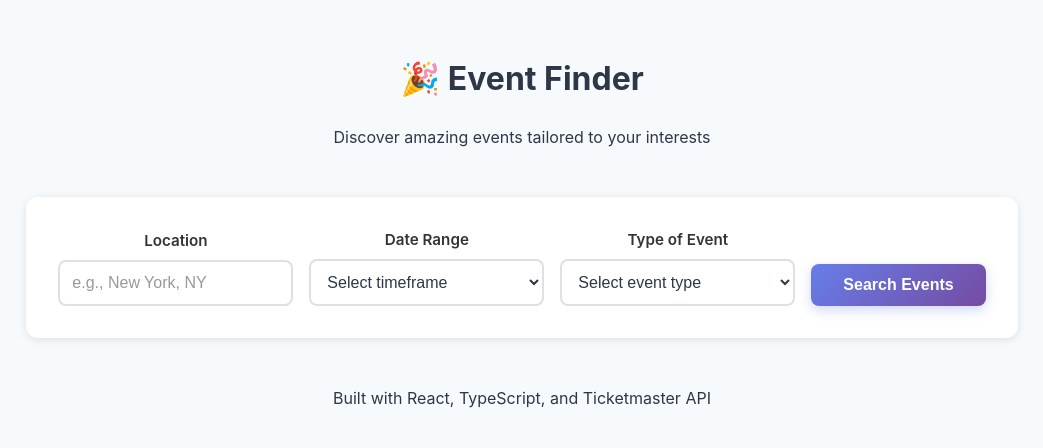
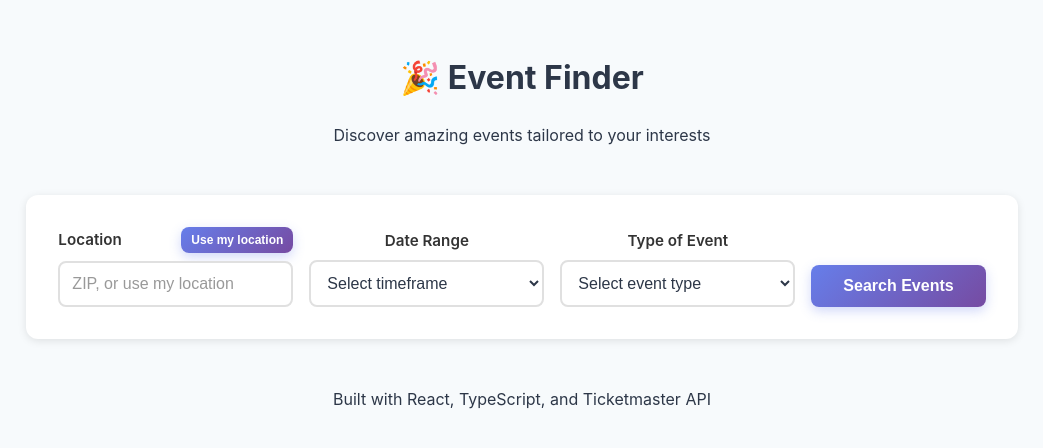
Before and after one commit to kyeongan/event-finder, a React (Vite) app: page / in a window 1280 px wide. Shown: the part 170-618 px from the top of the page, without its empty margins (118-1161 px from the left). Built offline with nearby package versions, Linux system fonts and the light colour scheme.

Commit message:
current location with geolocation

```diff
--- a/src/components/SearchForm.tsx
+++ b/src/components/SearchForm.tsx
@@ -40,6 +40,7 @@ const SUGGESTED_CITIES = [
   'Miami, FL',
   'Atlanta, GA',
 ];
+
 export const SearchForm: React.FC<SearchFormProps> = ({ onSearch }) => {
   const [location, setLocation] = useState('');
   const [dateRange, setDateRange] = useState('');
@@ -48,6 +49,14 @@ export const SearchForm: React.FC<SearchFormProps> = ({ onSearch }) => {
   const [filteredCities, setFilteredCities] = useState<string[]>([]);
   const inputRef = useRef<HTMLInputElement>(null);
   const suggestionsRef = useRef<HTMLDivElement>(null);
+
+  // ZIP lookup state
+  const [isResolvingZip, setIsResolvingZip] = useState(false);
+  const [zipError, setZipError] = useState<string | null>(null);
+
+  // Current location state
+  const [isLocating, setIsLocating] = useState(false);
+  const [locError, setLocError] = useState<string | null>(null);
 
   // Filter cities based on input
   useEffect(() => {
@@ -59,6 +68,118 @@ export const SearchForm: React.FC<SearchFormProps> = ({ onSearch }) => {
       setShowSuggestions(false);
     }
   }, [location]);
+
+  // Auto-resolve US ZIP code -> "City, ST"
+  useEffect(() => {
+    const zipMatch = location.trim().match(/^(\d{5})(?:-\d{4})?$/);
+    if (!zipMatch) {
+      setIsResolvingZip(false);
+      setZipError(null);
+      return;
+    }
+
+    const zip5 = zipMatch[1];
+    const controller = new AbortController();
+
+    setIsResolvingZip(true);
+    setZipError(null);
+
+    const timeoutId = window.setTimeout(async () => {
+      try {
+        const res = await fetch(`https://api.zippopotam.us/us/${zip5}`, { signal: controller.signal });
+        if (!res.ok) throw new Error(`ZIP lookup failed: ${res.status}`);
+
+        const data: {
+          places?: Array<{
+            'place name'?: string;
+            'state abbreviation'?: string;
+          }>;
+        } = await res.json();
+
+        const first = data.places?.[0];
+        const city = first?.['place name'];
+        const state = first?.['state abbreviation'];
+
+        if (city && state) {
+          setLocation(`${city}, ${state}`);
+          setShowSuggestions(false);
+        } else {
+          setZipError('Could not resolve ZIP code.');
+        }
+      } catch (e: any) {
+        if (e?.name === 'AbortError') return;
+        setZipError('Could not resolve ZIP code.');
+      } finally {
+        setIsResolvingZip(false);
+      }
+    }, 300);
+
+    return () => {
+      controller.abort();
+      window.clearTimeout(timeoutId);
+    };
+  }, [location]);
+
+  const handleUseCurrentLocation = () => {
+    setLocError(null);
+    setZipError(null);
+    setShowSuggestions(false);
+
+    if (!('geolocation' in navigator)) {
+      setLocError('Geolocation is not supported in this browser.');
+      return;
+    }
+
+    setIsLocating(true);
+
+    navigator.geolocation.getCurrentPosition(
+      async (pos) => {
+        try {
+          const { latitude, longitude } = pos.coords;
+
+          // Reverse geocode -> city/state (no API key)
+          const res = await fetch(`https://api.bigdatacloud.net/data/reverse-geocode-client?latitude=${encodeURIComponent(latitude)}&longitude=${encodeURIComponent(longitude)}&localityLanguage=en`);
+
+          if (!res.ok) throw new Error(`Reverse geocode failed: ${res.status}`);
+
+          const data: {
+            city?: string;
+            locality?: string;
+            principalSubdivision?: string;
+            principalSubdivisionCode?: string; // e.g. "US-CA"
+            countryCode?: string;
+          } = await res.json();
+
+          const city = data.city || data.locality;
+          const regionCode = data.principalSubdivisionCode?.includes('-') ? data.principalSubdivisionCode.split('-')[1] : undefined;
+          const region = regionCode || data.principalSubdivision;
+
+          if (city && region) {
+            setLocation(`${city}, ${region}`);
+            setShowSuggestions(false);
+            inputRef.current?.blur();
+          } else if (data.principalSubdivision && data.countryCode) {
+            setLocation(`${data.principalSubdivision}, ${data.countryCode}`);
+            setShowSuggestions(false);
+            inputRef.current?.blur();
+          } else {
+            setLocError('Could not determine a city from your location.');
+          }
+        } catch {
+          setLocError('Could not determine a city from your location.');
+        } finally {
+          setIsLocating(false);
+        }
+      },
+      (err) => {
+        // Common: user denied permission
+        setIsLocating(false);
+        if (err.code === err.PERMISSION_DENIED) setLocError('Location permission was denied.');
+        else setLocError('Unable to get your current location.');
+      },
+      { enableHighAccuracy: false, timeout: 10000, maximumAge: 5 * 60 * 1000 }
+    );
+  };
 
   // Close suggestions when clicking outside
   useEffect(() => {
@@ -74,7 +195,6 @@ export const SearchForm: React.FC<SearchFormProps> = ({ onSearch }) => {
 
   const handleSubmit = (e: React.FormEvent) => {
     e.preventDefault();
-
     onSearch({ location, dateRange, eventType });
   };
 
@@ -83,27 +203,36 @@ export const SearchForm: React.FC<SearchFormProps> = ({ onSearch }) => {
     setShowSuggestions(false);
   };
 
-  // Get today's date in YYYY-MM-DD format for min date
-
   return (
     <div className="search-form-container">
       <form onSubmit={handleSubmit} className="search-form">
         <div className="form-row">
           <div className="form-group">
-            <label htmlFor="location">Location</label>
+            <label htmlFor="location" style={{ display: 'flex', alignItems: 'center', justifyContent: 'space-between', gap: 8 }}>
+              <span>Location</span>
+              <button type="button" onClick={handleUseCurrentLocation} disabled={isLocating} className="search-button" style={{ padding: '6px 10px', fontSize: 12 }}>
+                {isLocating ? 'Locating…' : 'Use my location'}
+              </button>
+            </label>
+
             <div className="autocomplete-wrapper">
               <input
                 ref={inputRef}
                 id="location"
                 type="text"
-                // required
                 value={location}
                 onChange={(e) => setLocation(e.target.value)}
                 onFocus={() => location.length >= 2 && filteredCities.length > 0 && setShowSuggestions(true)}
-                placeholder="e.g., New York, NY"
+                placeholder="ZIP, or use my location"
                 className="form-input"
                 autoComplete="off"
               />
+
+              {isResolvingZip && <div style={{ marginTop: 6, fontSize: 12, opacity: 0.8 }}>Resolving ZIP code…</div>}
+              {zipError && <div style={{ marginTop: 6, fontSize: 12, color: '#b00020' }}>{zipError}</div>}
+
+              {locError && <div style={{ marginTop: 6, fontSize: 12, color: '#b00020' }}>{locError}</div>}
+
               {showSuggestions && (
                 <div ref={suggestionsRef} className="suggestions-dropdown">
                   {filteredCities.map((city) => (
```
